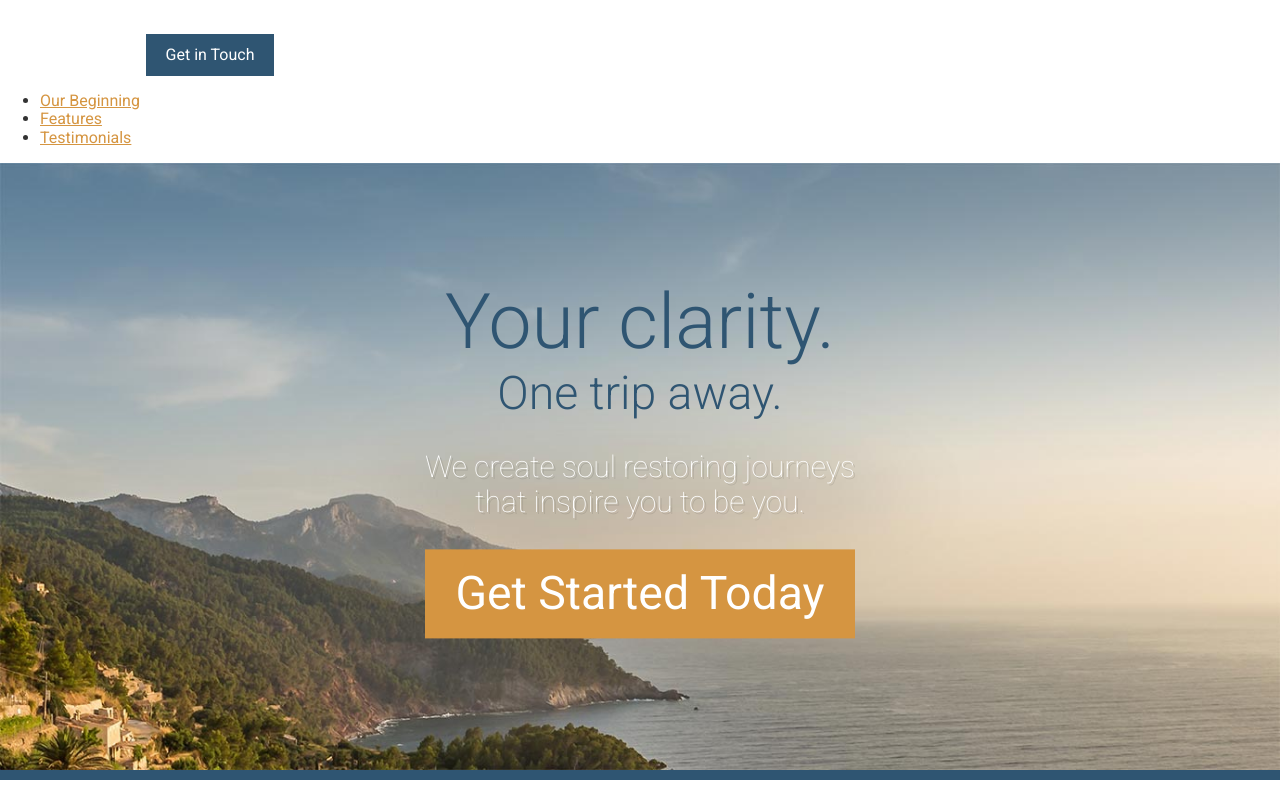
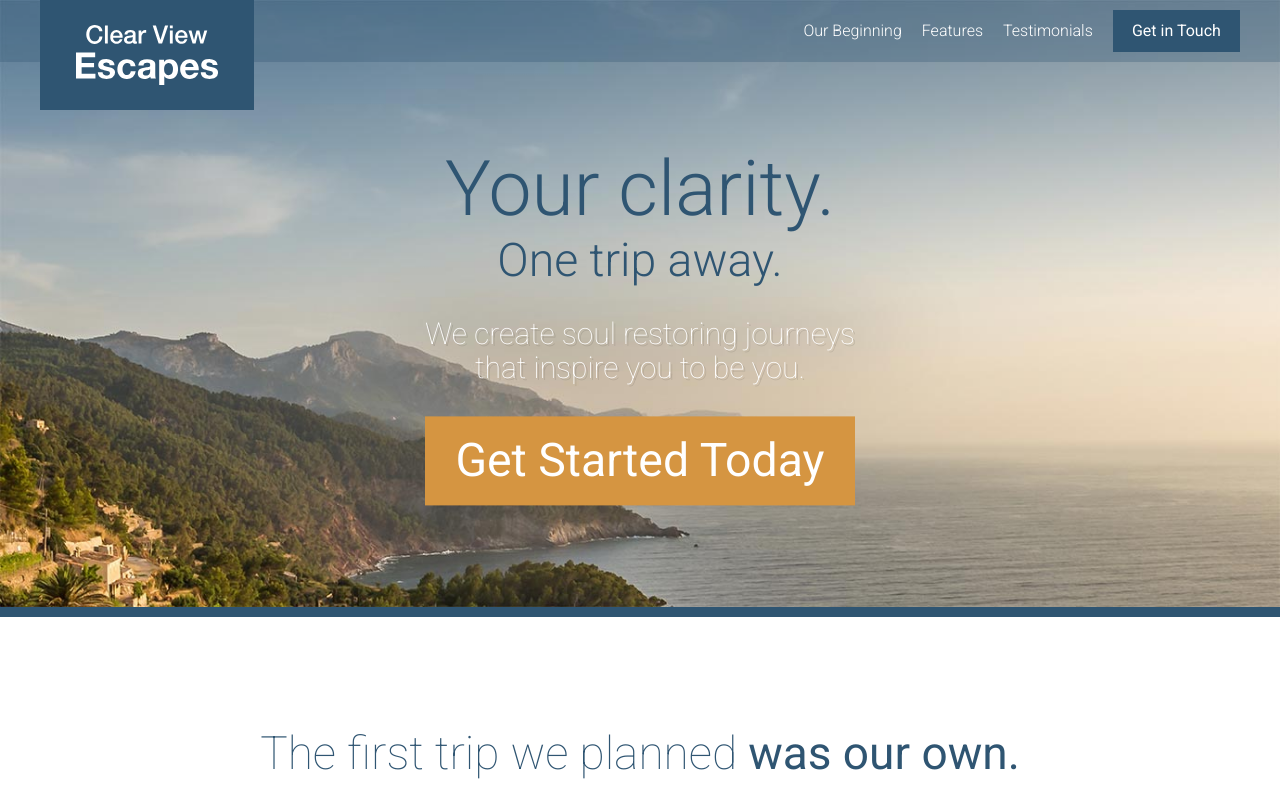
Before and after one commit to Yadav0141/travel-site, a website: page app/index.html in a window 1280 px wide. Shown: the top 800 px of the page. Drawn offline with Linux system fonts and the light colour scheme.

Commit message:
header changes

```diff
--- a/app/assets/styles/modules/_large-hero.css
+++ b/app/assets/styles/modules/_large-hero.css
@@ -5,12 +5,17 @@
 		display: block;
 	}
 	&__text-content {
+		padding-top: 88px;
 		position:absolute;
 		top:50%;
 		transform:translateY(-50%);
 		left:0;
 		width:100%;
 		text-align:center;
+
+		@mixin atMedium{
+			padding-top: 60px;
+		}
 	}
 	&__title{
 		font-weight: 300;
--- /dev/null
+++ b/app/assets/styles/modules/_primary-nav.css
@@ -0,0 +1,24 @@
+.primary-nav{
+
+    &--pull-right{
+        float: right;
+    }
+    ul{
+        margin:0;
+        padding: 0;
+        @mixin clearfix;
+    }
+
+    li{
+        list-style: none;
+        float: left;
+        padding-right: 20px;
+    }
+    a{
+        color:#FFF;
+        text-decoration: none;
+        display: block;
+        font-weight:300;
+        padding: 12px 0;
+    }
+}
--- /dev/null
+++ b/app/assets/styles/modules/_site-header.css
@@ -0,0 +1,52 @@
+.site-header{
+   position: absolute;
+   padding: 10px 0;
+   z-index: 2;
+
+   width:100%;
+
+   @mixin atMedium{
+    background-color: rgba($mainBlue,.3);
+   }
+
+   &__btn-container{
+       float: right;
+   }
+
+   &__logo{
+       position: absolute;
+       top:0;
+       left:50%;
+       transform:translateX(-50%) scale(.8);
+       transform-origin: 50% 0;
+       background-color: $mainBlue;
+       padding:25px 36px;
+       @mixin atMedium{
+           left:auto;
+           transform:translateX(0);
+       }
+   }
+
+   &__logo__graphic{
+       text-indent: -9999px;
+   }
+
+   &__menu-icon{
+        width: 20px;
+        height:20px;
+        background-color: #FFF;
+        position: absolute;
+        top:10px;
+        right:10px;
+
+        @mixin atMedium{
+            display: none;
+        }
+   }
+   &__menu-content{
+       display: none;
+        @mixin atMedium{
+                display:block;
+        }
+   }
+}
--- a/app/assets/styles/styles.css
+++ b/app/assets/styles/styles.css
@@ -14,3 +14,5 @@
 @import "modules/_testimonial";
 @import "modules/_sprite";
 @import "modules/_site-footer";
+@import "modules/_site-header";
+@import "modules/_primary-nav";
--- a/app/index.html
+++ b/app/index.html
@@ -12,16 +12,32 @@
 
 </head>
 <body>
-  <header>
-    <img src="assets/images/icons/clear-view-escapes.svg">
+  <header class="site-header">
+    <div class="wrapper">
+      <div class="site-header__logo">
+          <div class="site-header__logo__graphic icon icon--clear-view-escapes">
+              Clear View Escapes
+          </div>
+      </div>
+
+      <div class="site-header__menu-icon">
+
+      </div>
+          <div class="site-header__menu-content">
+              <div class="site-header__btn-container">
                   <a href="#" class="btn">Get in Touch</a>
-    <nav>
+
+               </div>
+                  <nav class="primary-nav primary-nav--pull-right">
                   <ul>
                     <li><a href="#our-beginning">Our Beginning</a></li>
                     <li><a href="#features">Features</a></li>
                     <li><a href="#testimonials">Testimonials</a></li>
                   </ul>
                 </nav>
+          </div>
+    </div>
+
   </header>
 
   <div class="large-hero">
--- a/app/temp/styles/styles.css
+++ b/app/temp/styles/styles.css
@@ -479,6 +479,7 @@ a{
 	}
 
 .large-hero__text-content {
+		padding-top: 88px;
 		position:absolute;
 		top:50%;
 		-webkit-transform:translateY(-50%);
@@ -487,6 +488,13 @@ a{
 		width:100%;
 		text-align:center;
 	}
+
+@media (min-width: 800px) {
+
+.large-hero__text-content {
+			padding-top: 60px
+	}
+    }
 
 .large-hero__title{
 		font-weight: 300;
@@ -1108,3 +1116,103 @@ text-align:center;
        margin-right:1.4rem
 }
     }
+
+.site-header{
+   position: absolute;
+   padding: 10px 0;
+   z-index: 2;
+
+   width:100%;
+}
+
+@media (min-width: 800px) {
+
+.site-header{
+    background-color: rgba(47,85,114,.3)
+}
+    }
+
+.site-header__btn-container{
+       float: right;
+   }
+
+.site-header__logo{
+       position: absolute;
+       top:0;
+       left:50%;
+       -webkit-transform:translateX(-50%) scale(.8);
+               transform:translateX(-50%) scale(.8);
+       -webkit-transform-origin: 50% 0;
+               transform-origin: 50% 0;
+       background-color: #2f5572;
+       padding:25px 36px;
+   }
+
+@media (min-width: 800px) {
+
+.site-header__logo{
+           left:auto;
+           -webkit-transform:translateX(0);
+                   transform:translateX(0)
+   }
+    }
+
+.site-header__logo__graphic{
+       text-indent: -9999px;
+   }
+
+.site-header__menu-icon{
+        width: 20px;
+        height:20px;
+        background-color: #FFF;
+        position: absolute;
+        top:10px;
+        right:10px;
+   }
+
+@media (min-width: 800px) {
+
+.site-header__menu-icon{
+            display: none
+   }
+    }
+
+.site-header__menu-content{
+       display: none;
+   }
+
+@media (min-width: 800px) {
+
+.site-header__menu-content{
+                display:block
+   }
+    }
+
+.primary-nav--pull-right{
+        float: right;
+    }
+
+.primary-nav ul{
+        margin:0;
+        padding: 0;
+    }
+
+.primary-nav ul::after{
+        content:'';
+        clear: both;
+        display:table;
+    }
+
+.primary-nav li{
+        list-style: none;
+        float: left;
+        padding-right: 20px;
+    }
+
+.primary-nav a{
+        color:#FFF;
+        text-decoration: none;
+        display: block;
+        font-weight:300;
+        padding: 12px 0;
+    }
--- a/gulp/tasks/styles.js
+++ b/gulp/tasks/styles.js
@@ -4,12 +4,13 @@ autoprefixer=require('autoprefixer'),
 cssvars=require('postcss-simple-vars'),
 nested=require('postcss-nested'),
 cssimport=require('postcss-import'),
-mixins=require('postcss-mixins');
+mixins=require('postcss-mixins'),
+hexrgba=require('postcss-hexrgba');
 
 gulp.task('css',function(){
 
 	gulp.src('./app/assets/styles/styles.css')
-        .pipe(postcss([cssimport,mixins,cssvars,nested,autoprefixer]))
+        .pipe(postcss([cssimport,mixins,cssvars,nested,hexrgba,autoprefixer]))
         .on('error',function(errorInfo){
               console.log(errorInfo.toString());
               this.emit('end');
```
Lines whose indentation alone changed are shown as unchanged.
